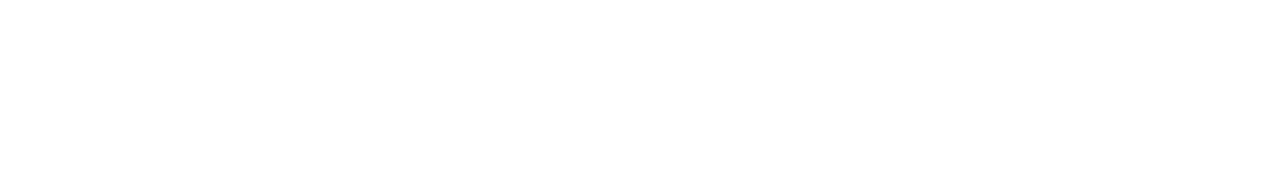
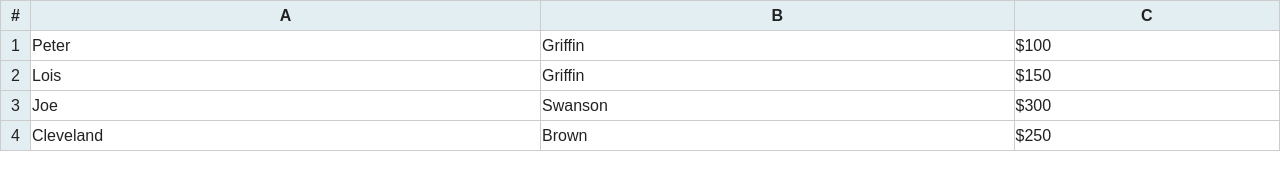
Before and after one commit to azattix/excel-sheet, a plain HTML site: page index.html in a window 1280 px wide. Drawn offline with Linux system fonts and the light colour scheme.

Commit message:
added table with data

```diff
--- a/css/style.css
+++ b/css/style.css
@@ -0,0 +1,42 @@
+*,
+*::before,
+*::after {
+  box-sizing: border-box
+}
+
+html {
+  font-family: sans-serif;
+  font-size: 1rem;
+  color: #222;
+}
+
+body {
+  margin: 0;
+}
+
+table, td, th {
+  border: 1px solid #ccc;
+}
+
+table {
+  border-collapse: collapse;
+  width: 100%;
+}
+
+th, td {
+  height: 30px;
+}
+
+tr:first-child {
+  background-color: #e3eef2;
+}
+
+tr td:first-child {
+  width: 30px;
+  text-align: center;
+  background-color: #e3eef2;
+}
+
+tr:hover td:first-child {
+  background-color: #a3dcef;
+}
--- a/index.html
+++ b/index.html
@@ -12,7 +12,40 @@
 </head>
 
 <body>
-  <div id="app"></div>
+  <div id="app">
+    <table>
+      <tr>
+      	<th>#</th>
+        <th>A</th>
+        <th>B</th>
+        <th>C</th>
+      </tr>
+      <tr>
+      	<td>1</td>
+        <td>Peter</td>
+        <td>Griffin</td>
+        <td>$100</td>
+      </tr>
+      <tr>
+      	<td>2</td>
+        <td>Lois</td>
+        <td>Griffin</td>
+        <td>$150</td>
+      </tr>
+      <tr>
+      	<td>3</td>
+        <td>Joe</td>
+        <td>Swanson</td>
+        <td>$300</td>
+      </tr>
+      <tr>
+      	<td>4</td>
+        <td>Cleveland</td>
+        <td>Brown</td>
+        <td>$250</td>
+      </tr>
+    </table>
+  </div>
   <script src="js/main.js"></script>
 </body>
 
--- a/js/controller.js
+++ b/js/controller.js
@@ -1,5 +1,11 @@
 class Controller {
-	constructor() {
+	constructor(model, view) {
+		this.model = model;
+		this.view = view;
 		console.log('Controller');
 	}
 }
+
+const model = new Model();
+const view = new View('#app');
+const app = new Controller(model, view);
--- a/js/model.js
+++ b/js/model.js
@@ -1,5 +1,6 @@
 class Model {
 	constructor() {
+		this.entries = [];
 		console.log('Model');
 	}
 }
--- a/js/view.js
+++ b/js/view.js
@@ -1,5 +1,7 @@
 class View {
 	constructor() {
-		console.log('View');
+		this.app = document.querySelector('#app');
+		console.log(this.app)
+		console.log('View')
 	}
 }
```
